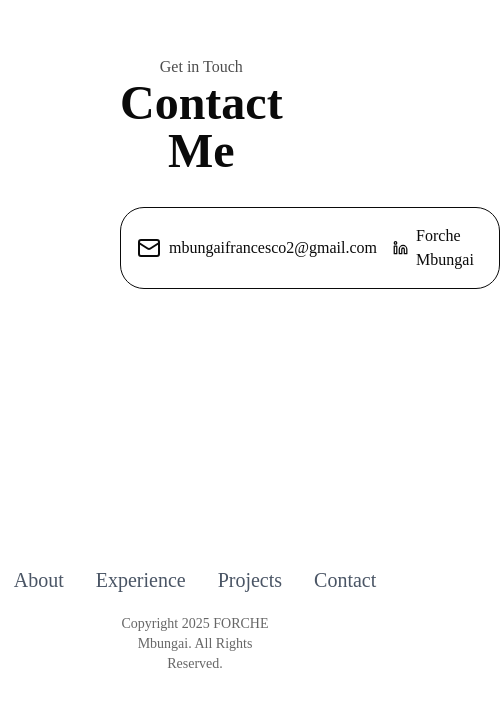
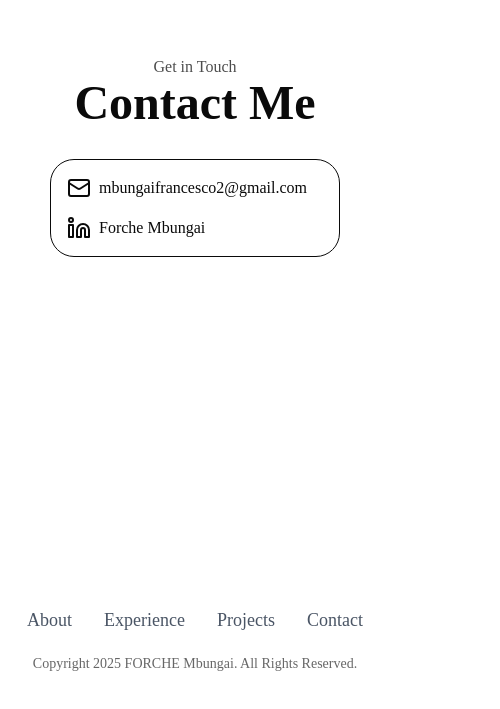
Before and after one commit to Mbungai-Francesco/Porfolio2.0, a React (Vite) app: page / in a window 390 px wide. Shown: the part 3739-4448 px from the top of the page, 500 px wide, since content can reach past the window. Built offline with nearby package versions, Linux system fonts and the light colour scheme.

Commit message:
contact responsive done

```diff
--- a/src/index.css
+++ b/src/index.css
@@ -12,7 +12,7 @@
 
 @layer base{
   .links{
-    @apply text-xl font-medium text-gray-600 hover:text-gray-900 transition-colors
+    @apply text-lg sm:text-xl font-medium text-gray-600 hover:text-gray-900 transition-colors
   }
   .text-gold{
     @apply text-orange-400
--- a/src/pages/Contact.tsx
+++ b/src/pages/Contact.tsx
@@ -3,14 +3,14 @@ import { Linkedin, Mail } from 'lucide-react'
 
 const Contact = () => {
   return (
-    <div className={cn(`pb-14 px-30 h-[80vh] flex flex-col justify-between`)}>
+    <div className={cn(`pb-14 px-30 h-[80vh] flex flex-col justify-between items-center`)}>
       <div className={cn(`space-y-8`)}>
         <div className={cn(`w-fit mx-auto text-center flex flex-col `)}>
           <p className={cn(`text-black/70 text-base`)}>Get in Touch</p>
           <h2 className={cn(`text-5xl font-semibold`)}>Contact Me</h2>
         </div>
         <div
-          className={cn(`border flex w-fit mx-auto p-4 rounded-3xl space-x-4`)}
+          className={cn(`border flex flex-col sm:flex-row w-fit mx-auto p-4 rounded-3xl space-x-4 gap-4 sm:gap-0`)}
         >
           <div className={cn(`flex items-center space-x-2`)}>
             <Mail />
```
